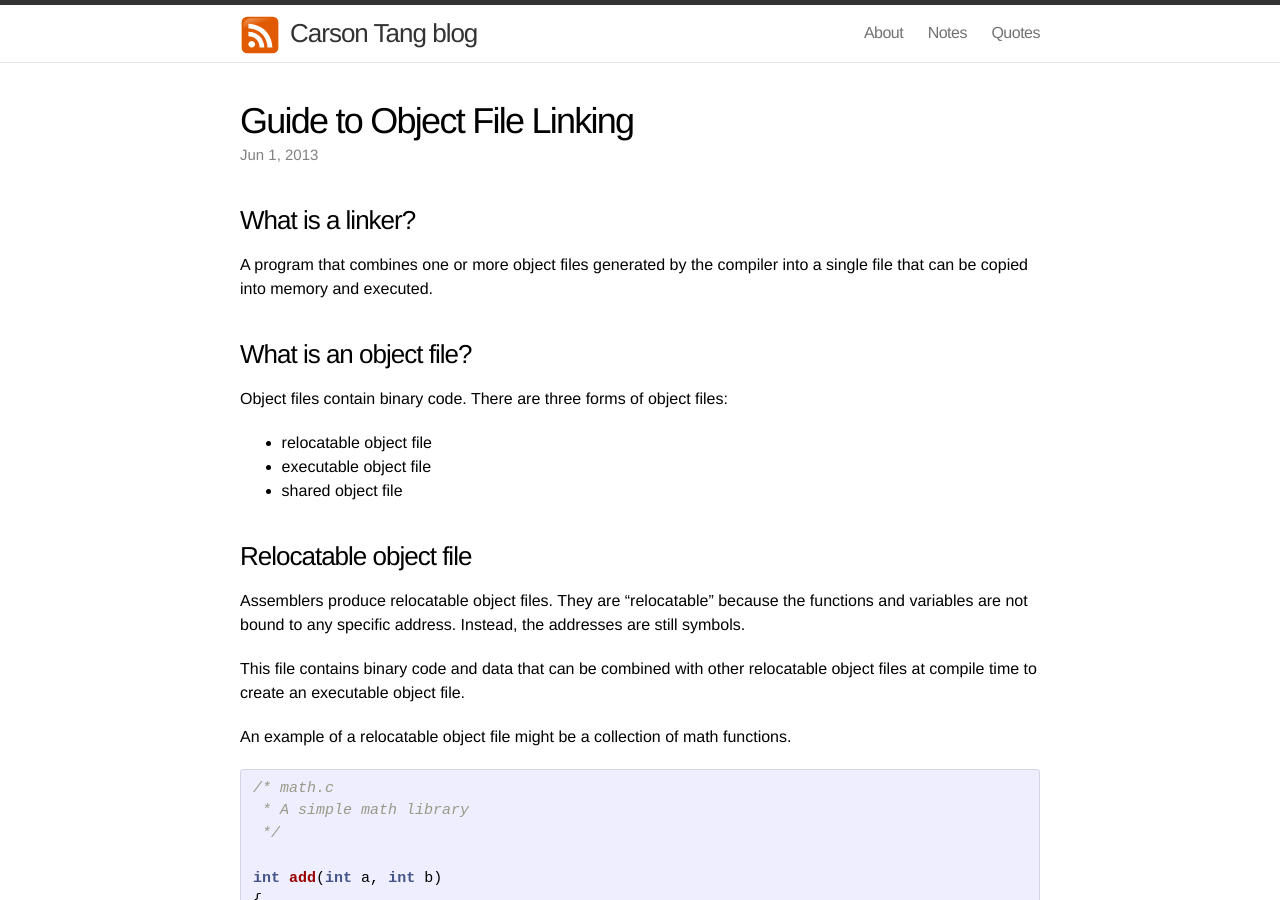
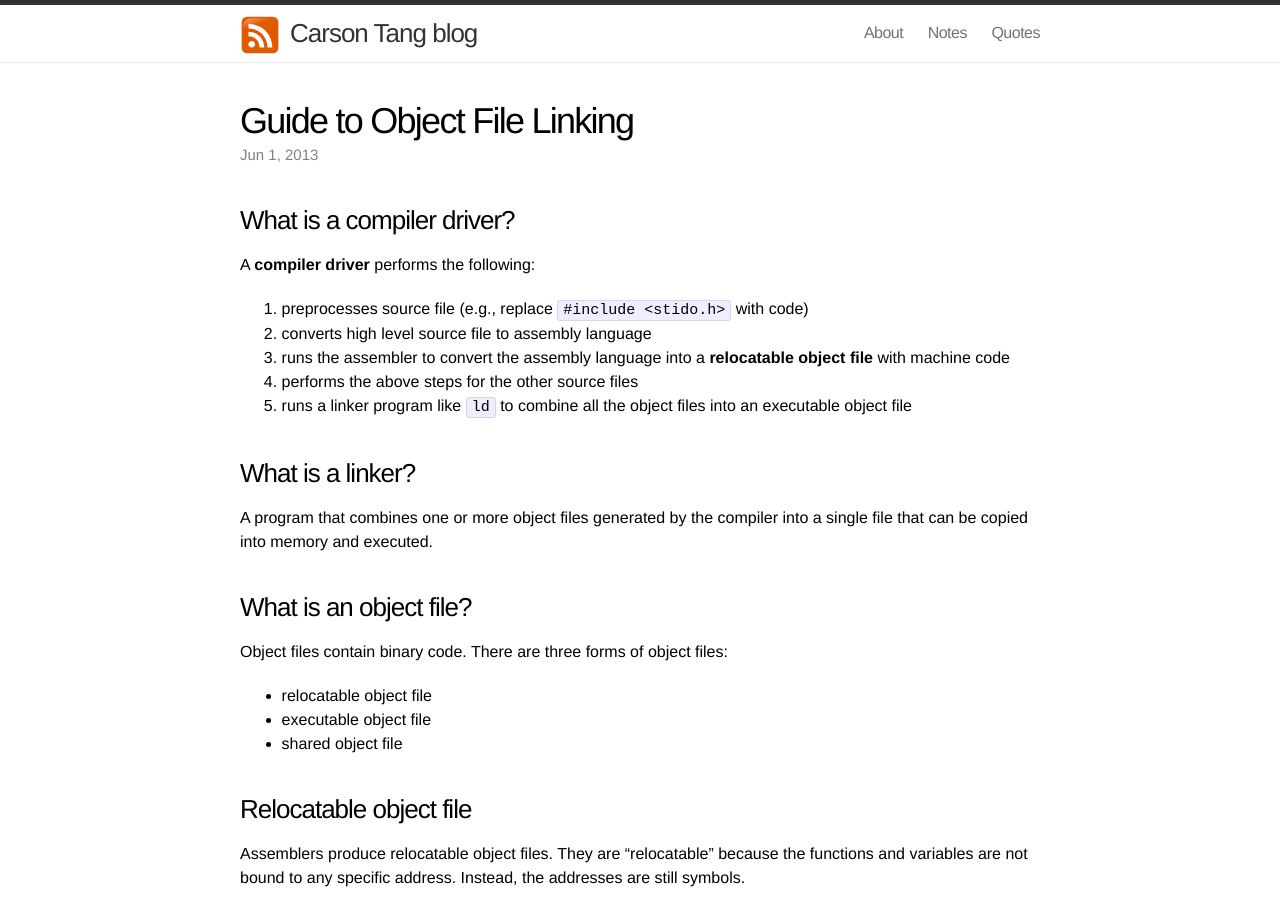
Before and after one commit to carsontang/carsontang.github.io, a Jekyll site: the page built from _posts/2013-06-01-guide-to-object-file-linking.md, in a window 1280 px wide and 900 px high. Built offline with Jekyll 4.4.1, drawn with Linux system fonts in a browser that asks for light colours; some of the changed text lies outside the part shown.

Commit message:
updated object linking tutorial with more resources

```diff
--- a/_posts/2013-06-01-guide-to-object-file-linking.md
+++ b/_posts/2013-06-01-guide-to-object-file-linking.md
@@ -5,6 +5,14 @@ excerpt: "Nowadays programming languages and environments abstract away object f
 category: unix
 tags: [unix, c]
 ---
+
+### What is a compiler driver?
+A **compiler driver** performs the following:
+1. preprocesses source file (e.g., replace `#include <stido.h>` with code)
+2. converts high level source file to assembly language
+3. runs the assembler to convert the assembly language into a **relocatable object file** with machine code
+4. performs the above steps for the other source files
+5. runs a linker program like `ld` to combine all the object files into an executable object file
 
 ### What is a linker?
 A program that combines one or more object files generated by the compiler into a single
@@ -142,3 +150,10 @@ An ELF file is a file containing binary data.
 
 ### Resources
 * [Beginner's Guide to Linkers](http://www.lurklurk.org/linkers/linkers.html)
+* [The ELF Object File Format: Introduction](http://www.linuxjournal.com/article/1059)
+* [The ELF Object File Format by Dissection](http://www.linuxjournal.com/article/1060)
+* [Linkers and Loaders](http://www.linuxjournal.com/article/6463)
+* [Load time relocation of shared libraries](http://eli.thegreenplace.net/2011/08/25/load-time-relocation-of-shared-libraries/)
+* [Position Independent Code (PIC) in shared libraries](http://eli.thegreenplace.net/2011/11/03/position-independent-code-pic-in-shared-libraries/)
+* [A Whirlwind Tutorial on Creating Really Teensy ELF Executables for Linux](http://www.muppetlabs.com/~breadbox/software/tiny/teensy.html)
+* [ELF Hello World](http://www.cirosantilli.com/elf-hello-world/)
```
Also changed, not shown: notes.md (+3 -0 lines), quotes.md (+6 -0 lines).
